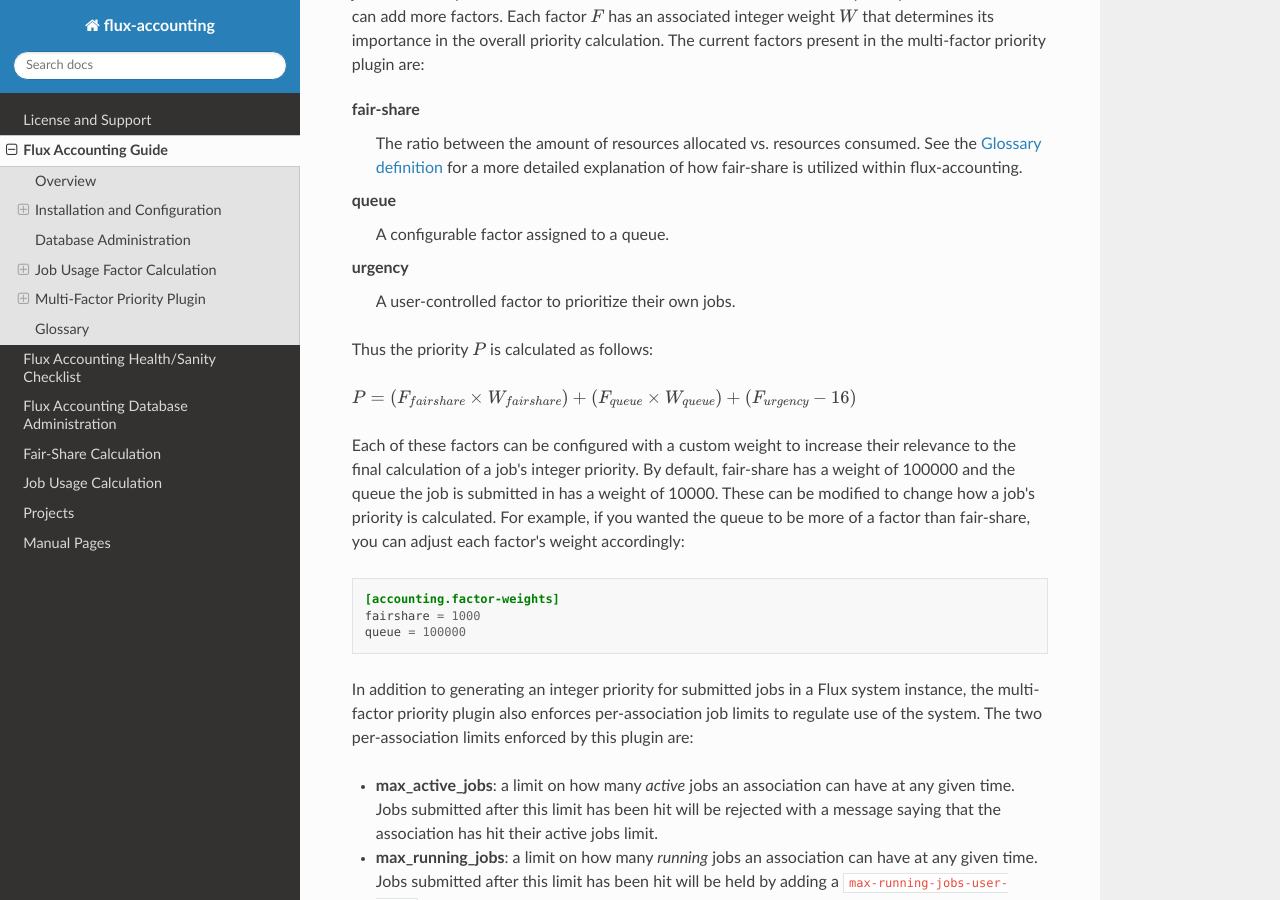
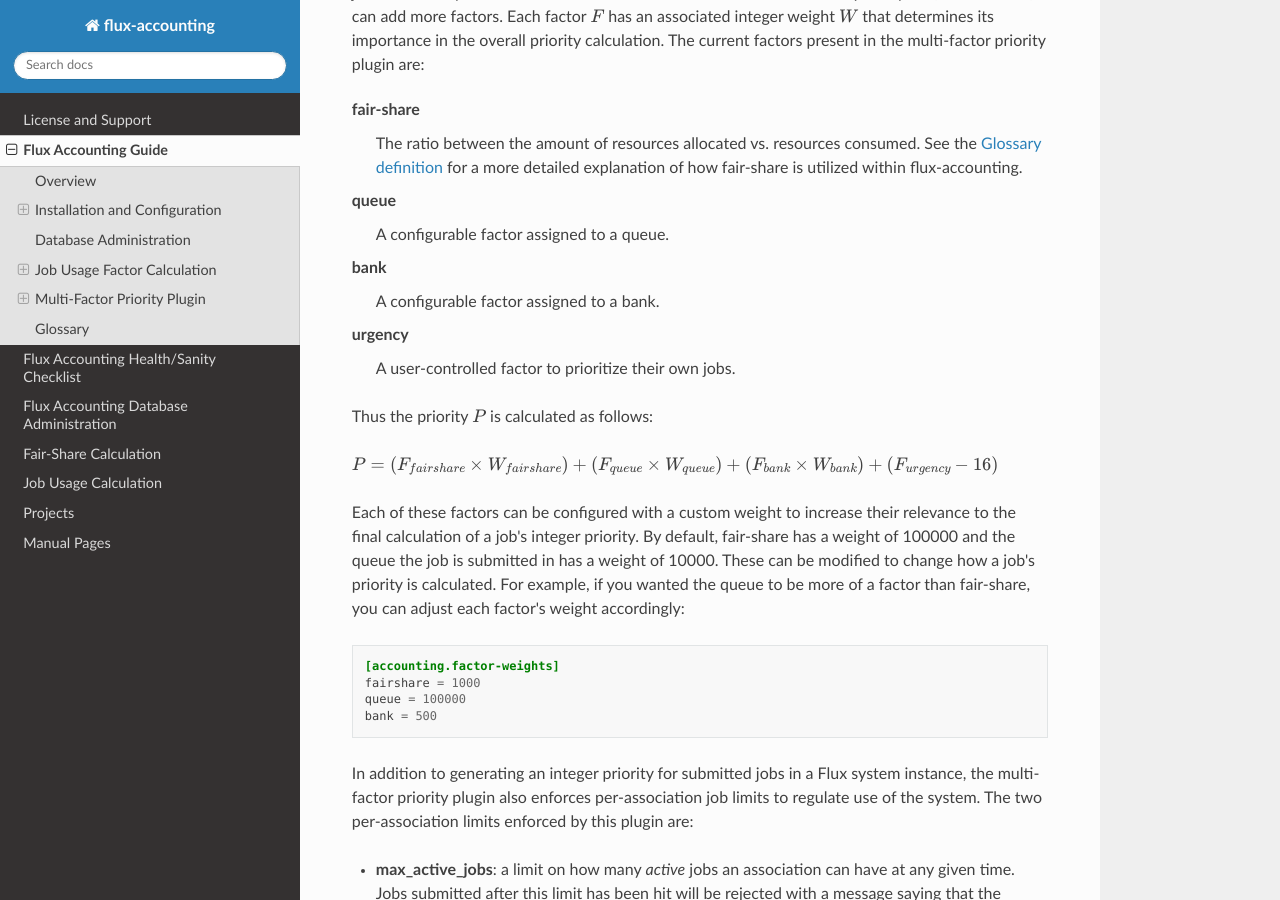
Before and after one commit to flux-framework/flux-accounting, a Sphinx documentation site: the page built from doc/guide/accounting-guide.rst, in a window 1280 px wide and 900 px high, scrolled down 6602 px. Built offline with Sphinx 7.4.7 and the Read the Docs theme 3.1.0, drawn with Linux system fonts in a browser that asks for light colours.

Commit message:
doc: add bank factor to priority equation
Problem: The equation defined in the flux-accounting guide does not
list the bank factor in the equation, but it was added in #647.

Update the equation defined in the flux-accounting guide to include
the bank factor.

```diff
--- a/doc/guide/accounting-guide.rst
+++ b/doc/guide/accounting-guide.rst
@@ -360,12 +360,15 @@ fair-share
 queue
   A configurable factor assigned to a queue.
 
+bank
+  A configurable factor assigned to a bank.
+
 urgency
   A user-controlled factor to prioritize their own jobs.
 
 Thus the priority :math:`P` is calculated as follows:
 
-:math:`P = (F_{fairshare} \times W_{fairshare}) + (F_{queue} \times W_{queue}) + (F_{urgency} - 16)`
+:math:`P = (F_{fairshare} \times W_{fairshare}) + (F_{queue} \times W_{queue}) + (F_{bank} \times W_{bank}) + (F_{urgency} - 16)`
 
 Each of these factors can be configured with a custom weight to increase their
 relevance to the final calculation of a job's integer priority. By default,
@@ -379,6 +382,7 @@ fair-share, you can adjust each factor's weight accordingly:
  [accounting.factor-weights]
  fairshare = 1000
  queue = 100000
+ bank = 500
 
 In addition to generating an integer priority for submitted jobs in a Flux
 system instance, the multi-factor priority plugin also enforces per-association
```
